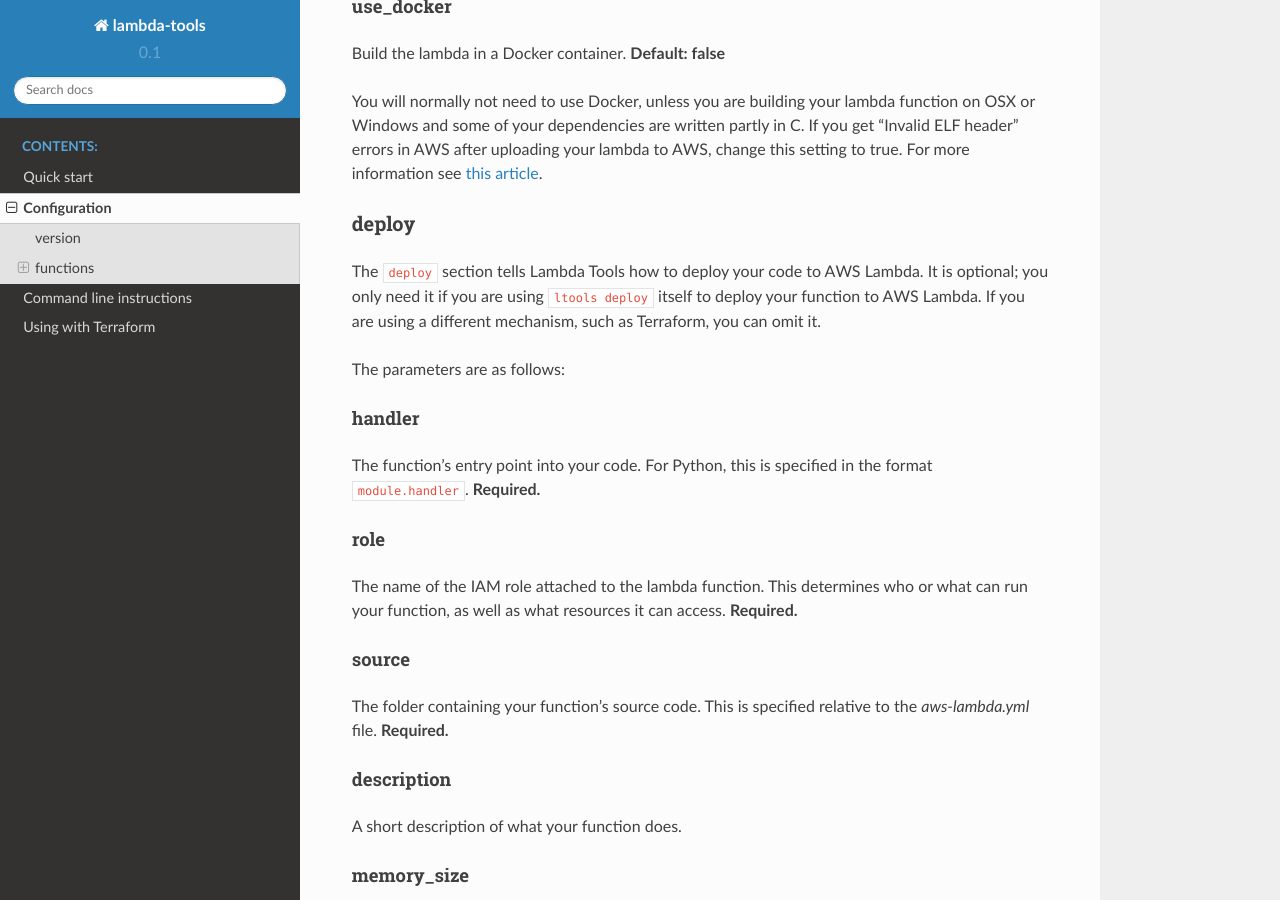
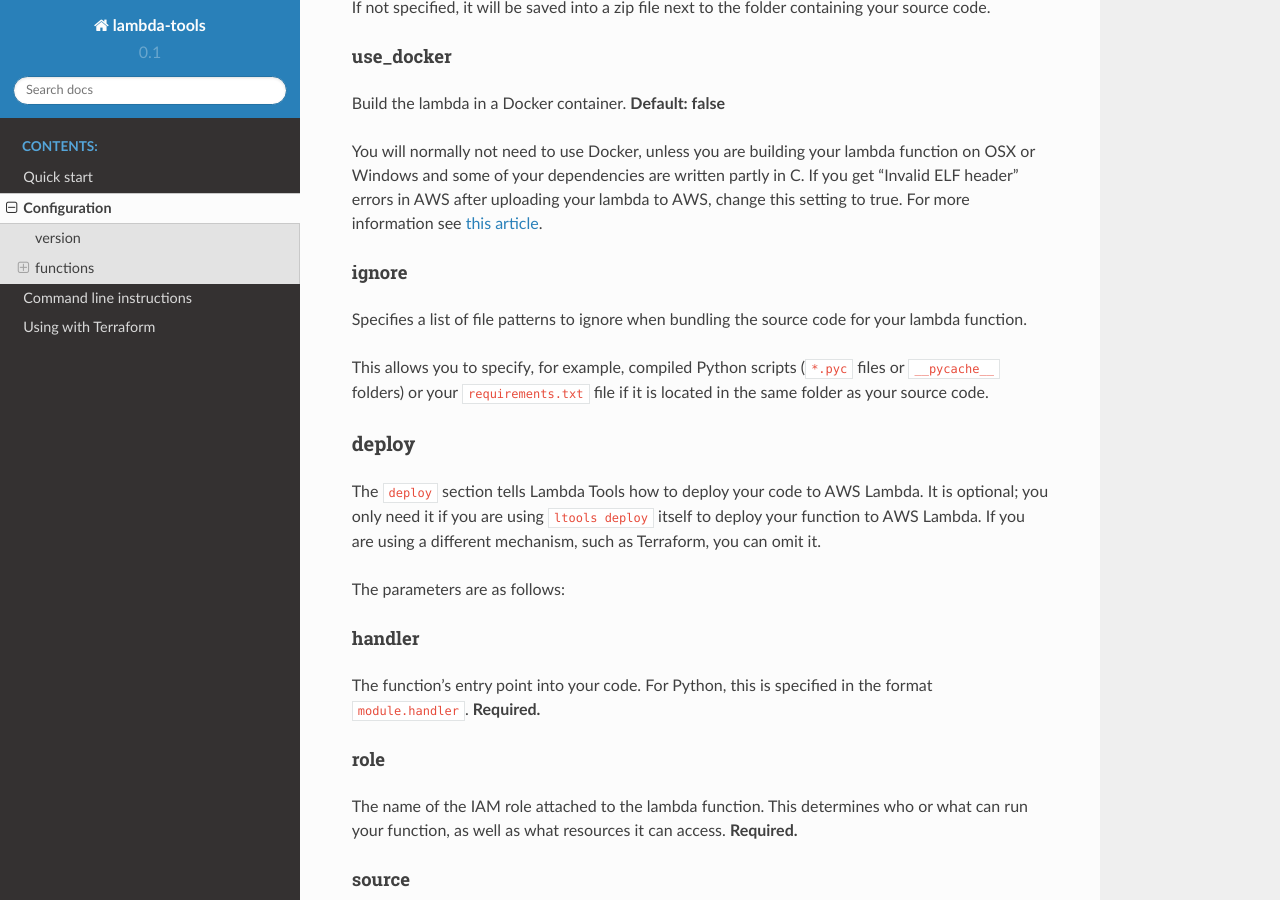
Before and after one commit to jammycakes/lambda-tools, a Sphinx documentation site: the page built from docs/configuration.rst, in a window 1280 px wide and 900 px high, scrolled down 2542 px. Built offline with Sphinx 7.4.7 and the Read the Docs theme 2.0.0, drawn with Linux system fonts in a browser that asks for light colours; some of the changed text lies outside the part shown.

Commit message:
Update documentation

```diff
--- a/docs/commands.rst
+++ b/docs/commands.rst
@@ -32,6 +32,10 @@
                      definitions. Default ``aws-lambda.yml``.
   --help             Show this message and exit.
 
+.. note::
+    The lambda functions being deployed must already have been built using
+    ``ltools build``.
+
 ltools list
 -----------
 
--- a/docs/configuration.rst
+++ b/docs/configuration.rst
@@ -23,6 +23,9 @@
           use_docker: false
           compile_dependencies: false
           package: build/hello_world.zip
+          ignore:
+            - __pycache__
+            - "*.py[cdo]"
 
         deploy:
           description: A basic Hello World handler
@@ -131,6 +134,15 @@
 partly in C. If you get "Invalid ELF header" errors in AWS after uploading
 your lambda to AWS, change this setting to true. For more information see
 `this article <https://medium.freecodecamp.org/escaping-lambda-function-hell-using-docker-40b187ec1e48>`_.
+
+ignore
+++++++
+Specifies a list of file patterns to ignore when bundling the source code for
+your lambda function.
+
+This allows you to specify, for example, compiled Python scripts (``*.pyc``
+files or ``__pycache__`` folders) or your ``requirements.txt`` file if it is
+located in the same folder as your source code.
 
 deploy
 ~~~~~~
--- a/docs/index.rst
+++ b/docs/index.rst
@@ -6,8 +6,8 @@
 Welcome to Lambda Tools
 =======================
 
-Lambda Tools is a little utility that helps you to build and deploy Python code
-to AWS Lambda.
+Lambda Tools is a utility to help you to build, test, deploy, and set up
+Continuous Delivery pipelines for Python-based serverless code in AWS Lambda.
 
 .. toctree::
    :maxdepth: 2
```
